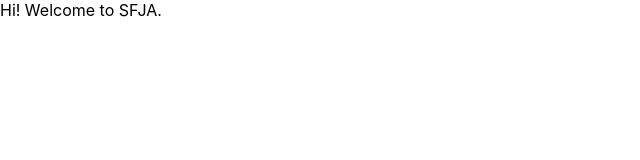
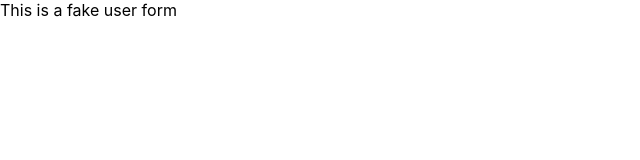
Before and after one commit to JumboCode/South-Florida-Jewish-Academy, a React (Create React App) app in the folder sfja/: page /FakeUserForm in a window 1280 px wide. Shown: the top 160 px of the page, without its empty margins (0-640 px from the left). Built offline with nearby package versions, Linux system fonts and the light colour scheme.

Commit message:
Added react router + link to fake user form

```diff
--- a/sfja/src/App.js
+++ b/sfja/src/App.js
@@ -1,11 +1,28 @@
 import React from 'react';
 import Home from './components/home';
+import FakeUserForm from './components/fakeUserForm'
+import {
+  BrowserRouter as Router,
+  Switch,
+  Route,
+  Link
+} from "react-router-dom";
+//npm install --save react-router-dom
 
 // eslint-disable-next-line require-jsdoc
 function App() {
   return (
-    <Home/>
-  );
+    <Router>
+      <Switch>
+        <Route exact path="/">
+          <Home/>
+        </Route>
+        <Route path="/FakeUserForm">
+          <FakeUserForm/>
+        </Route>
+      </Switch>
+  </Router>
+);
 }
 
 
--- /dev/null
+++ b/sfja/src/components/fakeUserForm.js
@@ -0,0 +1,15 @@
+import React from 'react';
+
+// eslint-disable-next-line require-jsdoc
+class FakeUserForm extends React.Component {
+  // eslint-disable-next-line require-jsdoc
+  render() {
+    return (
+      <div>
+                This is a fake user form
+      </div>);
+  }
+}
+
+
+export default FakeUserForm;
```
Also changed, not shown: 1 other file (tests, documents, lock files or other folders).
